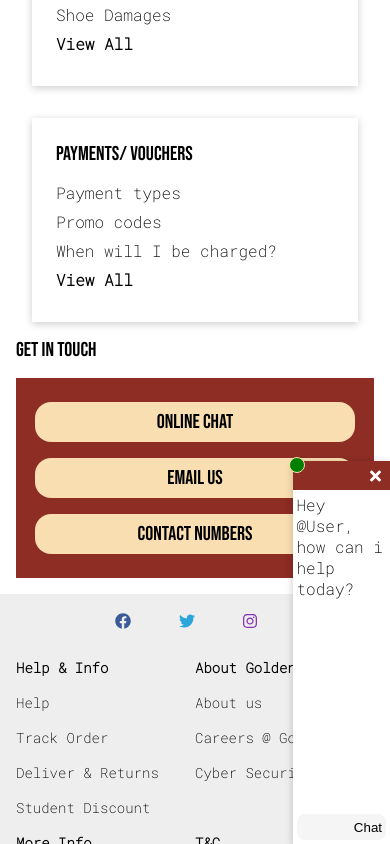
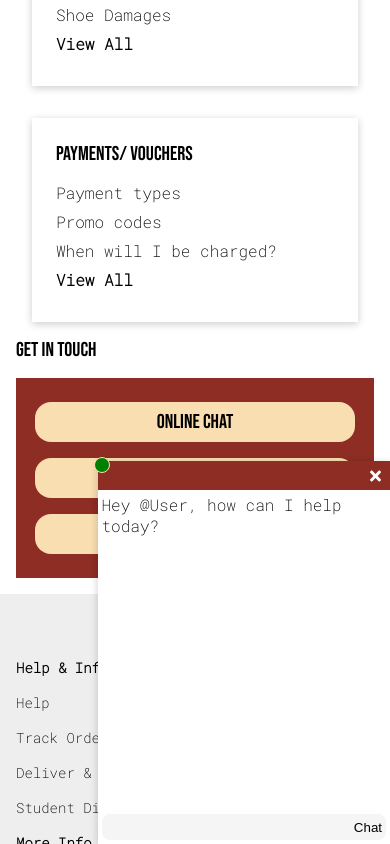
Before and after one commit to patchinator/golden_shoe, a Next.js app: page /contact in a window 390 px wide. Both pictures are taken after a click on the element "online chat". Shown: the part 1344-2188 px from the top of the page. Built offline with nearby package versions, Linux system fonts and the light colour scheme; a web font is replaced by a local one.

Commit message:
Fixed spelling error on chat modal. Added media queries to modal for mobile and tablet.

```diff
--- a/components/Contact/ContactUs.js
+++ b/components/Contact/ContactUs.js
@@ -32,7 +32,7 @@ const ContactUs = () => {
           </div>
           <div className={style.modal_text_screen}>
             <div className={style.modal_text}>
-              Hey @User, how can i help today?
+              Hey @User, how can I help today?
             </div>
           </div>
           <form className={style.modal_text_form}>
--- a/components/Contact/ContactUs.module.scss
+++ b/components/Contact/ContactUs.module.scss
@@ -1,4 +1,5 @@
 @import "../../styles/colors.scss";
+@import "../../styles/media.scss";
 
 .header {
   font-size: 20px;
@@ -45,6 +46,14 @@
   background: white;
   width: 25%;
   box-shadow: 0 2px 8px rgba(0, 0, 0, 0.2);
+
+  @media screen and (max-width: $tablet) {
+    width: 35%;
+  }
+
+  @media screen and (max-width: $phone) {
+    width: 75%;
+  }
 
   .modal_options {
     background: $color_primary;
```
